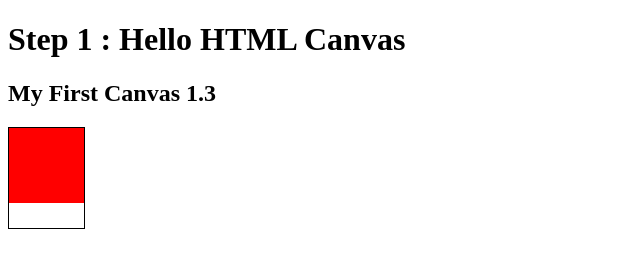
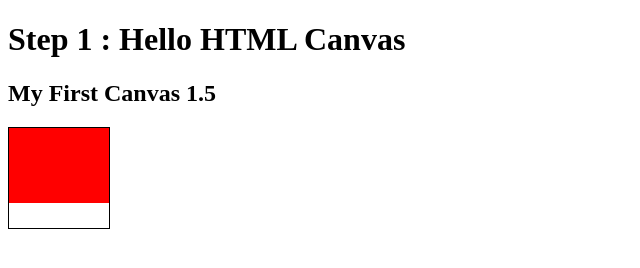
Before and after one commit to KoreaHaos/hello_html_canvas, a plain HTML site: page hello_canvas.html in a window 1280 px wide. Shown: the whole page, without its empty margins (0-640 px from the left). Drawn offline with Linux system fonts and the light colour scheme.

Commit message:
Figuring...

```diff
--- a/hello_canvas.html
+++ b/hello_canvas.html
@@ -9,9 +9,9 @@
     <h1>Step 1 : Hello HTML Canvas</h1>
 
     <div>
-        <h2>My First Canvas 1.3</h2>
+        <h2>My First Canvas 1.5</h2>
         <div>
-            <canvas id="myCanvas" width=75% height="100" style="border:1px solid #000000;">
+            <canvas id="myCanvas" width=100% height="100" style="border:1px solid #000000;">
                 Your browser does not support the HTML5 canvas tag.
             </canvas>
             <script>
```
